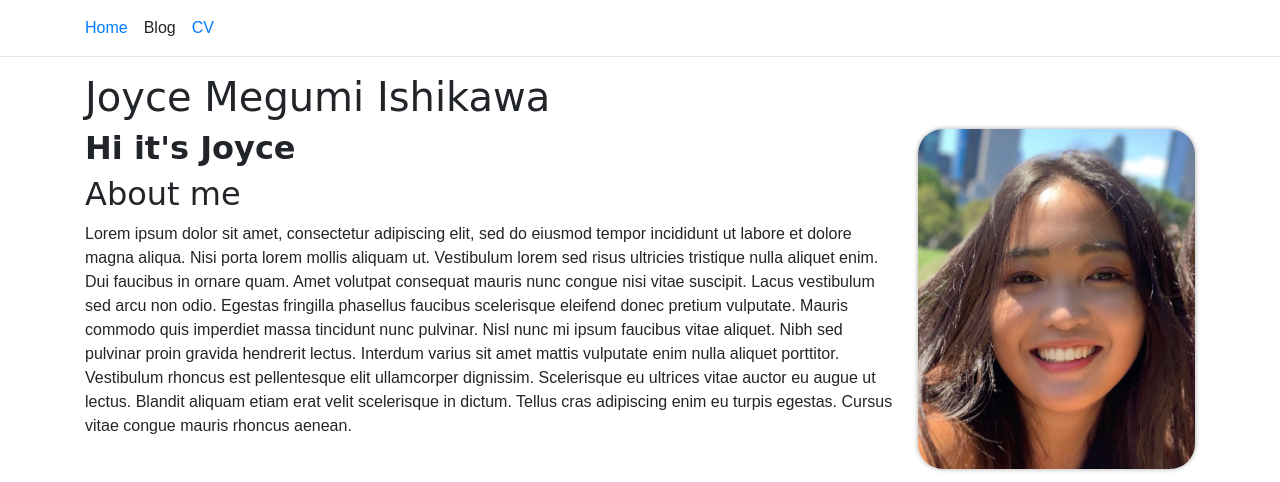
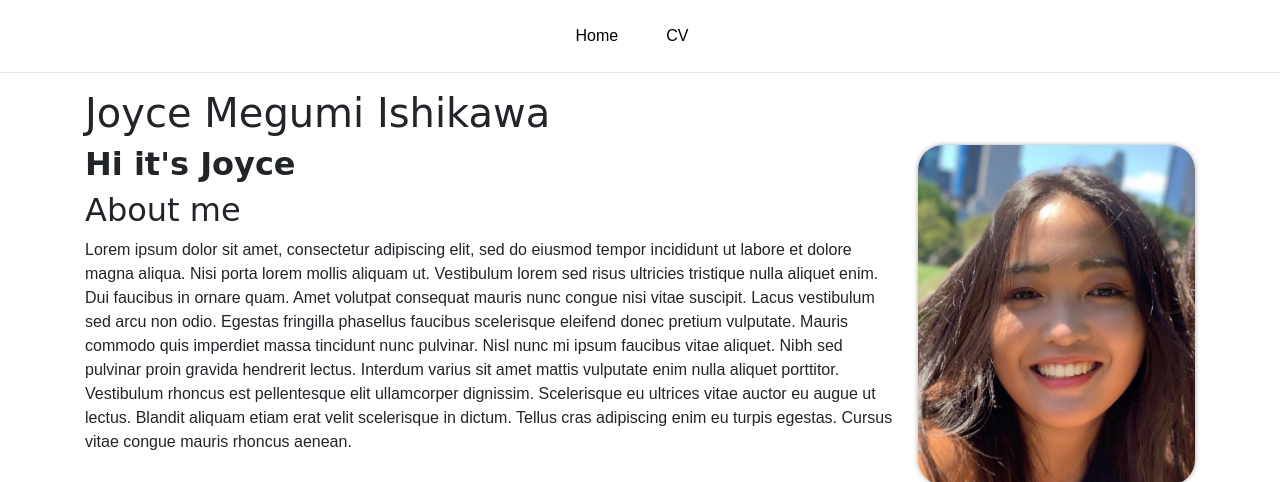
Before and after one commit to joycemegumi/joycemegumi.github.io, a plain HTML site: page index.html in a window 1280 px wide. Shown: the top 482 px of the page. Drawn offline with nearby package versions, Linux system fonts and the light colour scheme.

Commit message:
nav updated to bootstrap centered

```diff
--- a/css/style.css
+++ b/css/style.css
@@ -9,6 +9,10 @@ nav ul {
 }
 nav li {
     margin-right: 1em;
+}
+
+nav a {
+    color: #000;
 }
 
 .special-headline {
--- a/index.html
+++ b/index.html
@@ -16,10 +16,13 @@
 	<header>
 		<div class="container">
 			<nav>
-				<ul>
-					<li><a href="index.html">Home</a></li>
-					<li>Blog</li>
-					<li><a href="cv.html">CV</a></li>
+				<ul class="nav justify-content-center">
+					<li class="nav-item">
+					  <a class="nav-link active" href="index.html">Home</a>
+					</li>
+					<li class="nav-item">
+					  <a class="nav-link active" href="cv.html" title="Download my CV here">CV</a>
+					</li>
 				</ul>
 			</nav>
 		</div>
```
